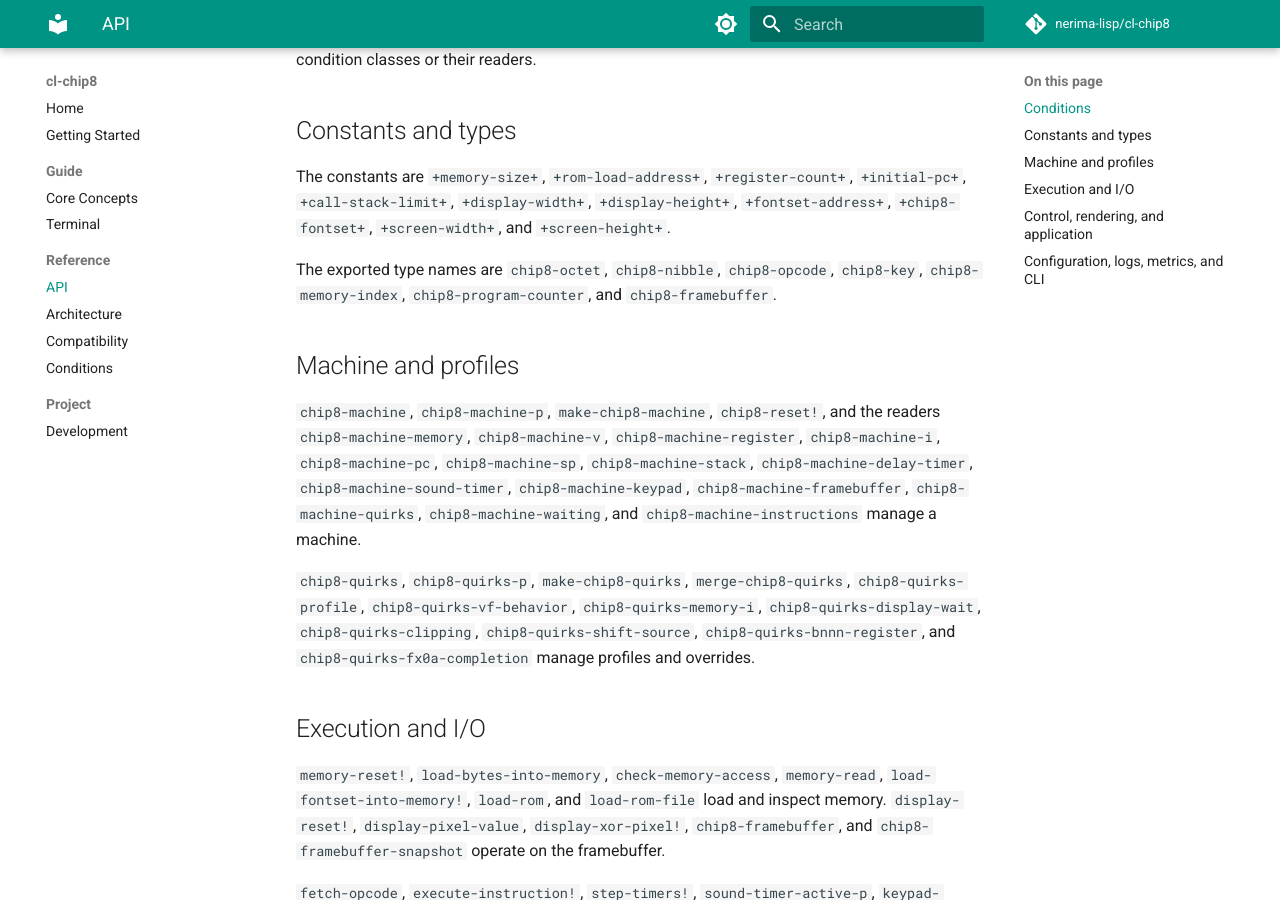
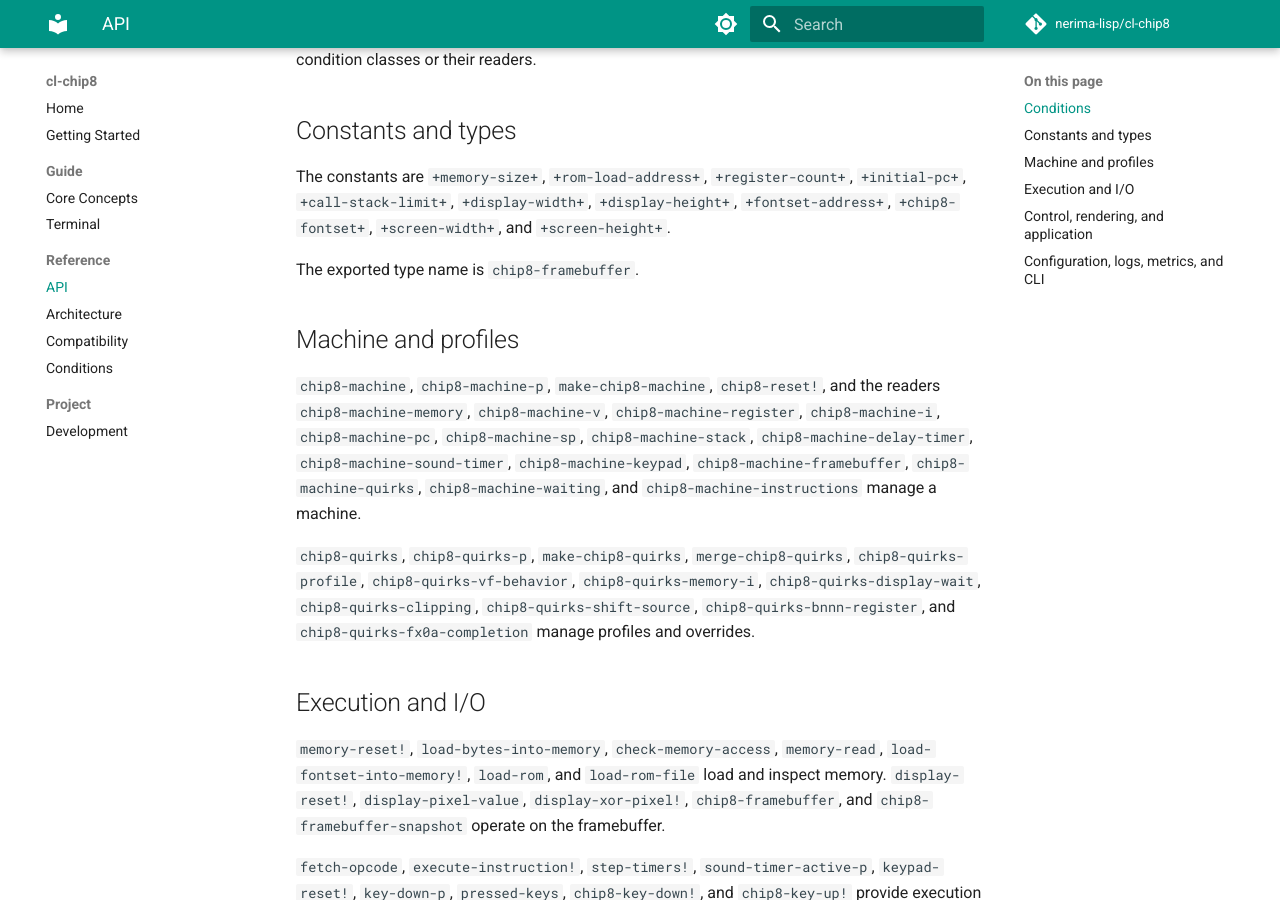
Before and after one commit to nerima-lisp/cl-chip8, an MkDocs documentation site: the page built from docs/src/reference/api.md, in a window 1280 px wide and 900 px high, scrolled down 505 px. Built offline with MkDocs 1.6.1 and Material for MkDocs 9.7.7, drawn with Linux system fonts in a browser that asks for light colours; comment, search, counter and statistics services are not loaded.

Commit message:
docs: align API and release documentation

```diff
--- a/docs/src/reference/api.md
+++ b/docs/src/reference/api.md
@@ -25,9 +25,7 @@ The constants are `+memory-size+`, `+rom-load-address+`, `+register-count+`,
 `+fontset-address+`, `+chip8-fontset+`, `+screen-width+`, and
 `+screen-height+`.
 
-The exported type names are `chip8-octet`, `chip8-nibble`, `chip8-opcode`,
-`chip8-key`, `chip8-memory-index`, `chip8-program-counter`, and
-`chip8-framebuffer`.
+The exported type name is `chip8-framebuffer`.
 
 ## Machine and profiles
 
```
Also changed, not shown: CHANGELOG.md (added), README.md, 1 other file.
